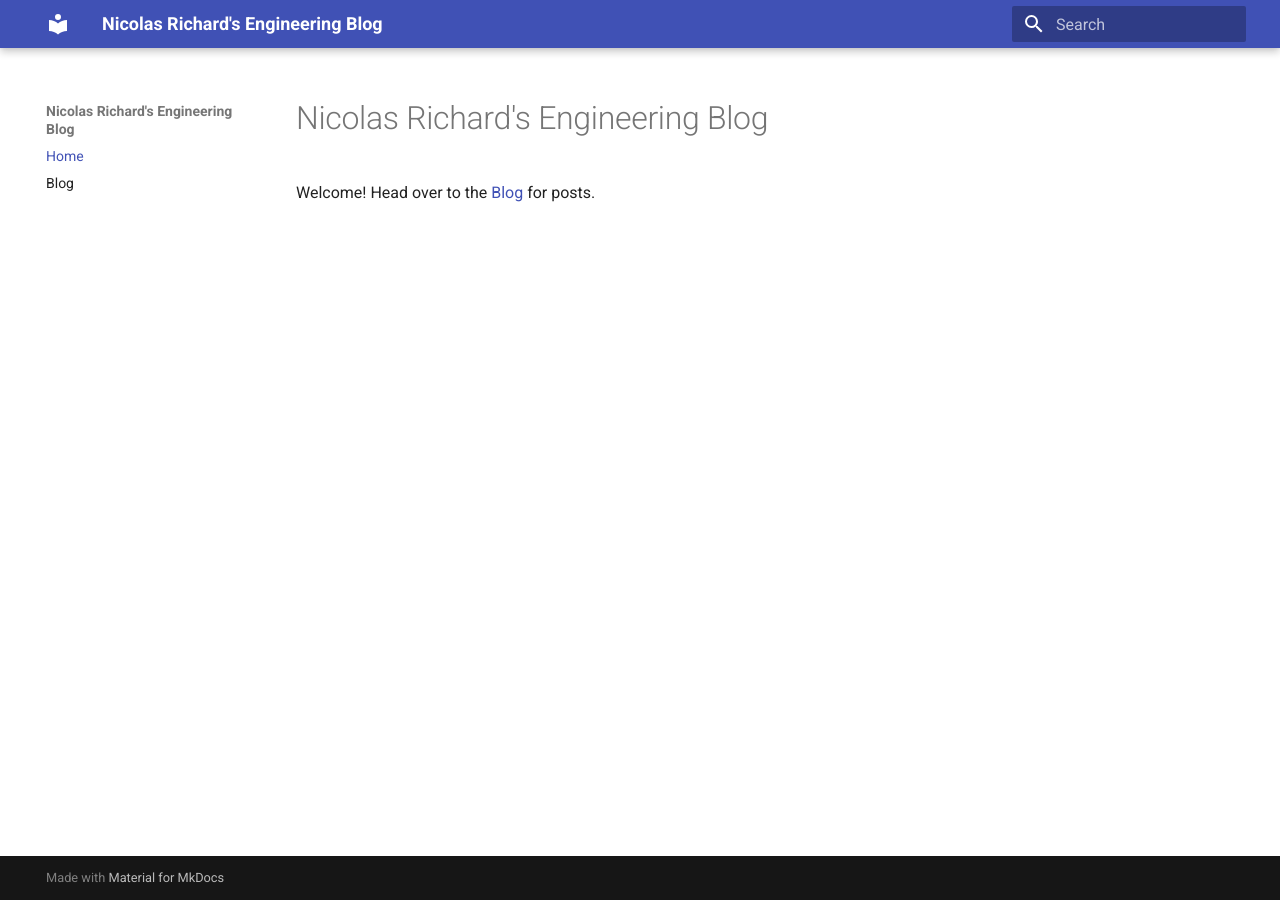
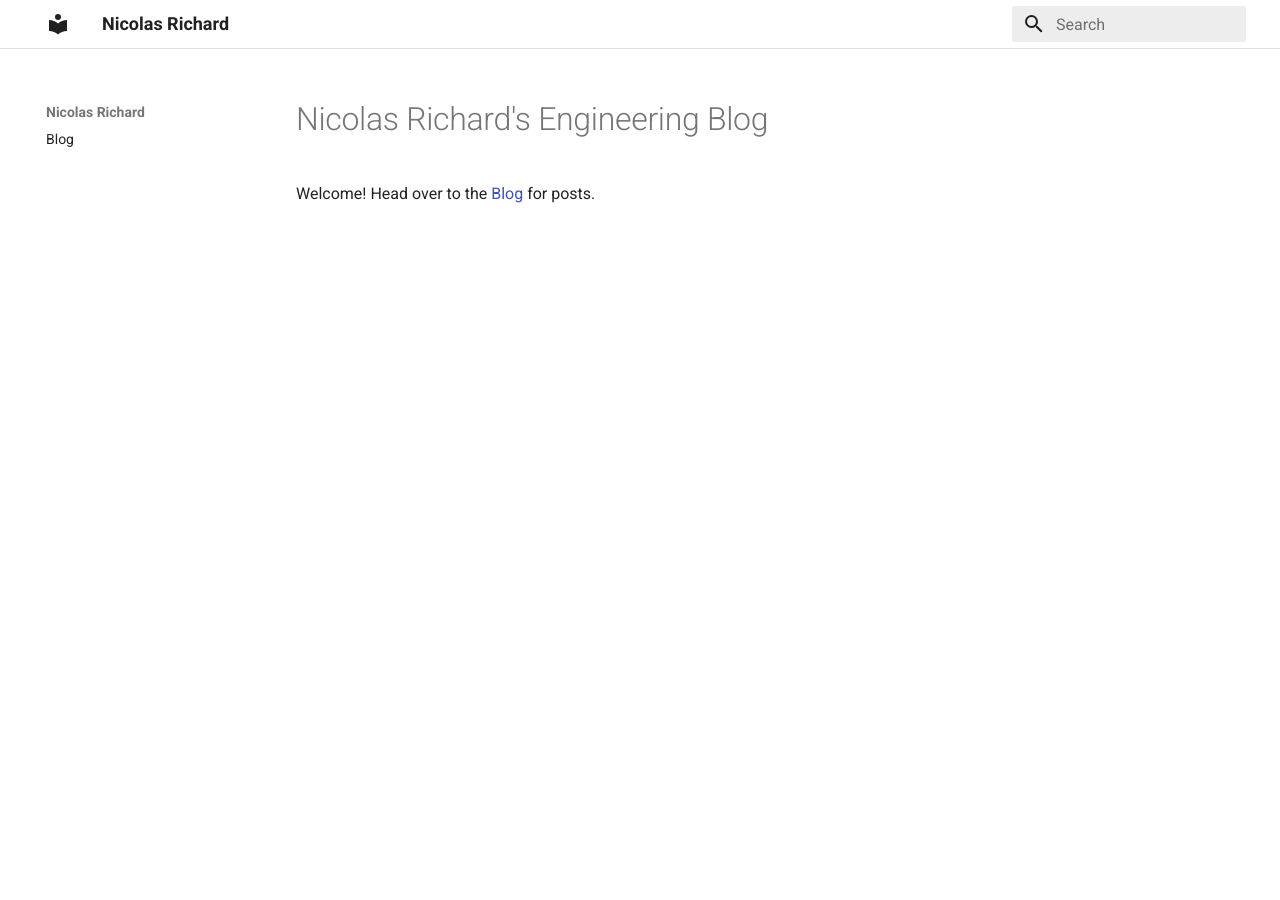
Before and after one commit to Nicolas-Richard/Nicolas-Richard.github.io, an MkDocs documentation site: the page built from docs/index.md, in a window 1280 px wide. Built offline with MkDocs 1.6.1 and Material for MkDocs 9.7.7, drawn with Linux system fonts in a browser that asks for light colours.

Commit message:
Clean up theme — minimal white look, remove RSS and footer noise
Co-Authored-By: Claude Sonnet 4.6 <noreply@anthropic.com>

```diff
--- /dev/null
+++ b/docs/stylesheets/extra.css
@@ -0,0 +1,27 @@
+/* Hide RSS subscribe link */
+.md-blog__meta a[href*="rss"],
+.md-blog__meta a[href*="feed"] {
+  display: none;
+}
+
+/* Clean up header — plain, no shadow */
+.md-header {
+  box-shadow: none;
+  border-bottom: 1px solid #e0e0e0;
+}
+
+/* Lighter header text */
+.md-header__title {
+  font-weight: 400;
+  letter-spacing: 0;
+}
+
+/* Remove "Made with Material" footer noise */
+.md-footer-meta {
+  display: none;
+}
+
+/* Tighten up the blog post list */
+.md-blog__list {
+  margin-top: 0;
+}
--- a/mkdocs.yml
+++ b/mkdocs.yml
@@ -1,16 +1,28 @@
-site_name: "Nicolas Richard's Engineering Blog"
+site_name: Nicolas Richard
 site_url: https://nicolas-richard.github.io
 
 theme:
   name: material
   palette:
     scheme: default
-    primary: indigo
+    primary: white
+    accent: black
+  font:
+    text: false
+    code: false
+  features:
+    - navigation.instant
+
+extra:
+  generator: false
+
+extra_css:
+  - stylesheets/extra.css
 
 plugins:
   - search
-  - blog
+  - blog:
+      blog_dir: blog
 
 nav:
-  - Home: index.md
   - Blog: blog/index.md
```
